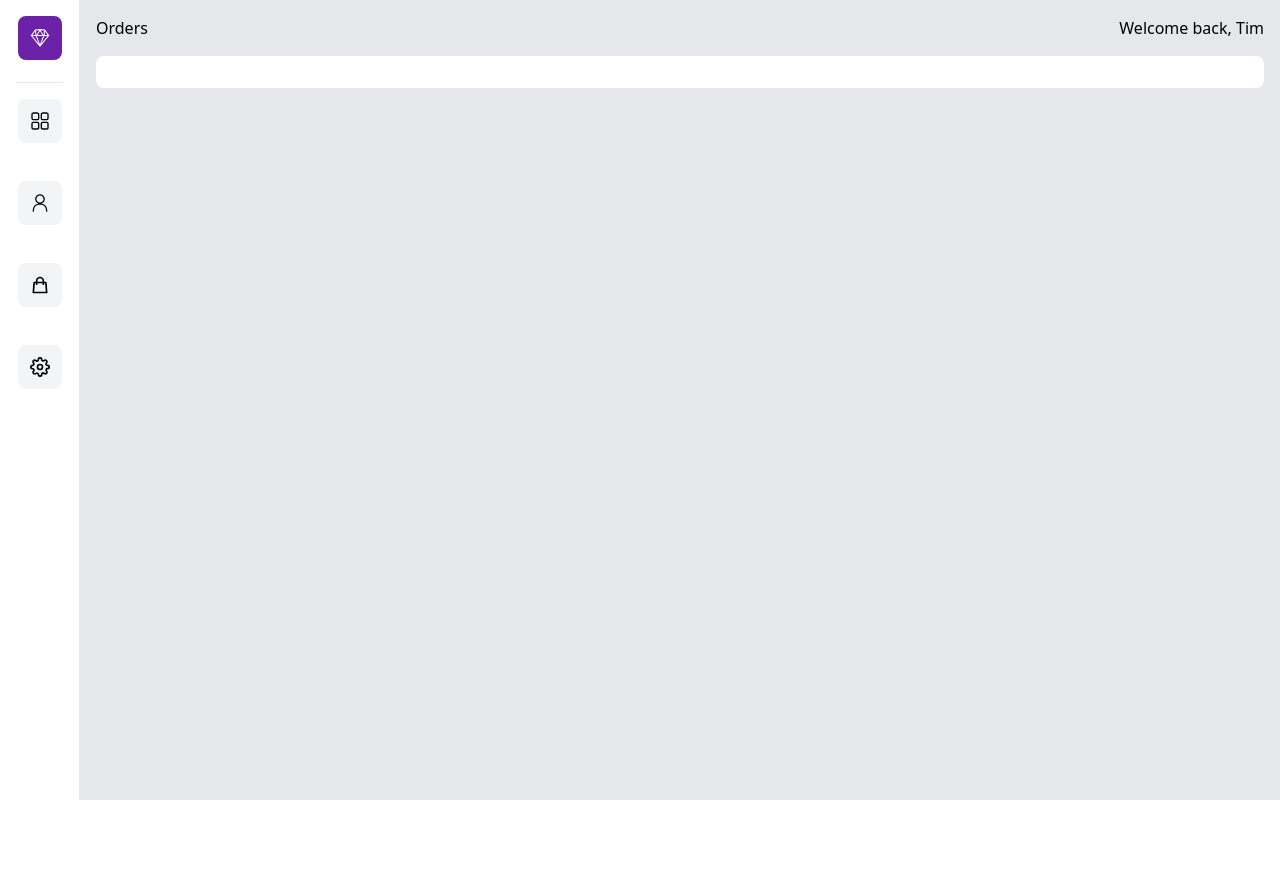
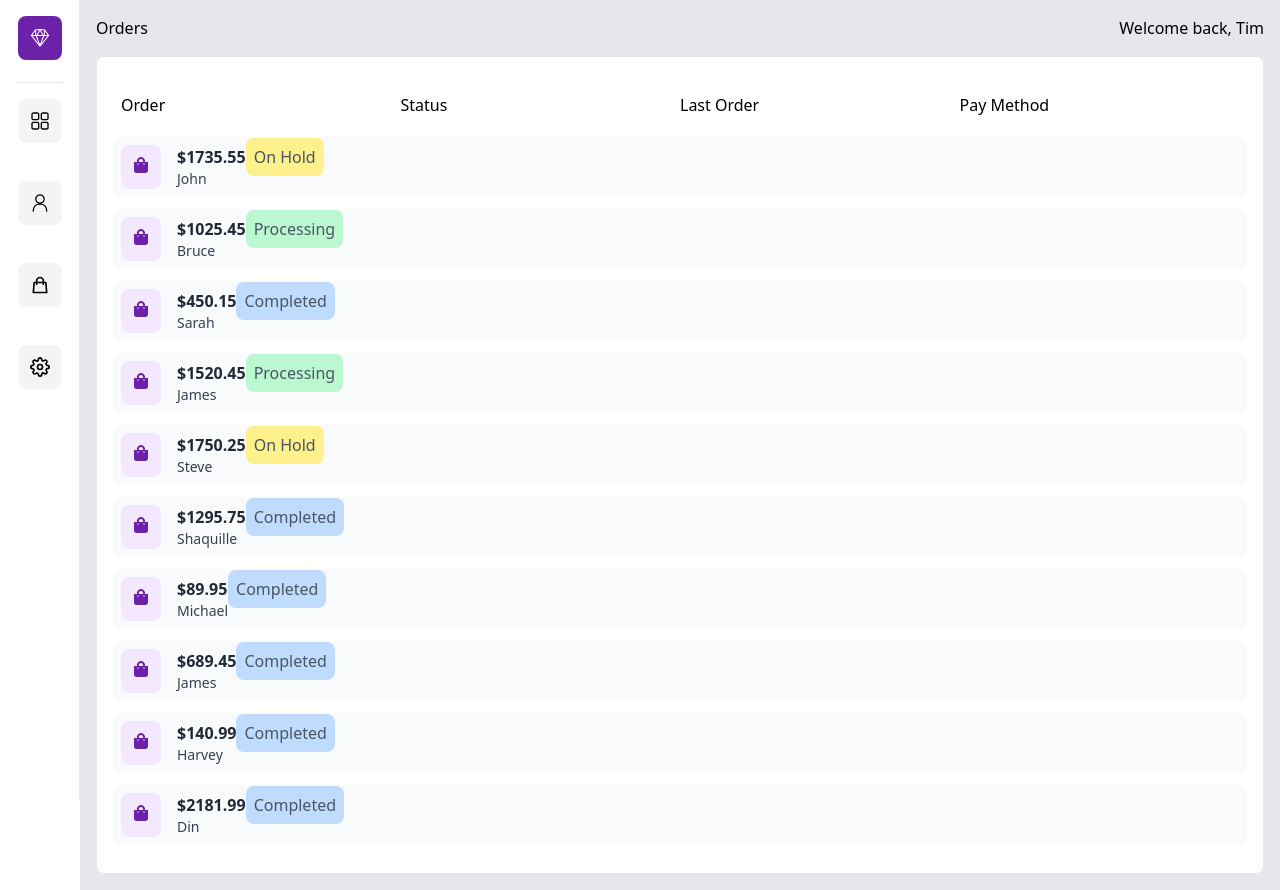
Before and after one commit to Aivazov/next-js-dashboard, a Next.js app: page /orders in a window 1280 px wide. Before the commit the page ends 800 px from the top, so only its background shows below. Built offline with nearby package versions, Linux system fonts and the light colour scheme.

Commit message:
working on orders page

```diff
--- a/pages/orders.tsx
+++ b/pages/orders.tsx
@@ -1,5 +1,6 @@
 import React from 'react';
 import Header from '../components/Header';
+import { FaShoppingBag } from 'react-icons/fa';
 import { persons } from '../api/fakeAPI';
 
 export default function orders() {
@@ -10,7 +11,45 @@
         <Header title={headerTitle} />
       </div>
       <div className="p-4">
-        <div className="flex justify-between p-4 bg-white rounded-lg"></div>
+        <div className="p-4 bg-white rounded-lg w-full overflow-y-auto m-auto border">
+          <div className="my-3 p-2 grid md:grid-cols-4 sm:grid-cols-2 grid-cols-2 items-center justify-between cursor-pointer">
+            <span>Order</span>
+            <span className="sm:text-left text-right">Status</span>
+            <span className="hidden md:grid">Last Order</span>
+            <span className="hidden md:grid">Pay Method</span>
+          </div>
+          <ul>
+            {persons.map((order, id) => (
+              <li
+                key={id}
+                className="bg-gray-50 hover:bg-gray-100 rounded-lg my-3 p-2 grid md:grid-cols-4 sm:grid-cols-3 grid-cols-2 items-center justify-between cursor-pointer"
+              >
+                <div className="flex">
+                  <div className="p-3 bg-purple-100 rounded-lg">
+                    <FaShoppingBag className="text-purple-800" />
+                  </div>
+                  <div className="pl-4">
+                    <p className="text-gray-800 font-bold">${order.total}</p>
+                    <p className="text-gray-700 text-sm">{order.name.first}</p>
+                  </div>
+                  <p className="text-gray-600 sm:text-left text-right">
+                    <span
+                      className={
+                        order.status === 'Processing'
+                          ? 'bg-green-200 p-2 rounded-lg'
+                        : order.status === 'Completed'
+                          ? 'bg-blue-200 p-2 rounded-lg'
+                          : 'bg-yellow-200 p-2 rounded-lg'
+                      }
+                    >
+                      {order.status}
+                    </span>
+                  </p>
+                </div>
+              </li>
+            ))}
+          </ul>
+        </div>
       </div>
     </div>
   );
```
